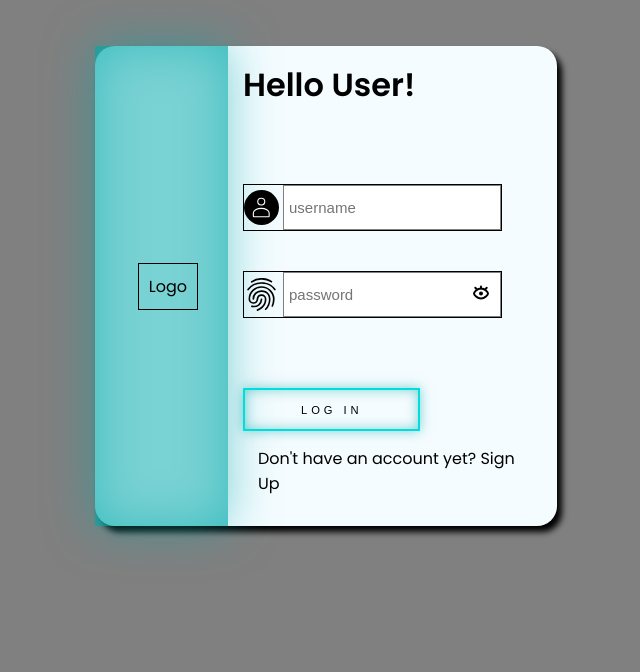
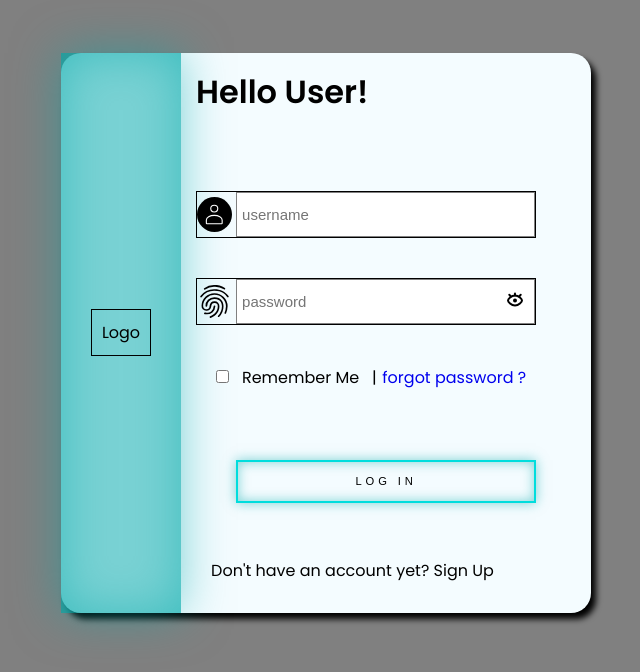
Before and after one commit to Gosia-Magdzik/login-form, a React (Create React App) app: page / in a window 1280 px wide. Shown: the top 672 px of the page, without its empty margins (314-954 px from the left). Built offline with nearby package versions, Linux system fonts and the light colour scheme.

Commit message:
new checkbox

```diff
--- a/src/Components/Login/index.js
+++ b/src/Components/Login/index.js
@@ -1,4 +1,4 @@
-import { Input, InputWrapper, IconWrapper, Img, Button, ShowPasswordButton, SignInInfo, Wrapper, Part1, Part2 } from "./styled";
+import { Input, InputWrapper, IconWrapper, Img, Button, ShowPasswordButton, SignInInfo, Wrapper, Part1, Part2, ForgotLink, LabelWrapper } from "./styled";
 import fingerprint from "../Images/fingerprint.svg"
 import avatar from "../Images/avatar.svg"
 import { useState } from "react";
@@ -28,6 +28,10 @@ export const Login = () => {
                             <img src={showPassword ? eyeClose : eyeOpen} alt="Toggle Password Visibility"/>
                         </ShowPasswordButton>
                     </IconWrapper>
+                    <LabelWrapper>
+                        <label><input type="checkbox" /> &nbsp; Remember Me &nbsp; |</label>
+                        <ForgotLink href="#">forgot password ?</ForgotLink>
+                    </LabelWrapper>
                 </InputWrapper>
             </Part1>
             <Part2>
--- a/src/Components/Login/styled.js
+++ b/src/Components/Login/styled.js
@@ -40,10 +40,12 @@ export const Button = styled.button`
 	transition: background-color 0.3s, box-shadow 0.3s, color 0.3s;
     box-shadow: inset 0 0 1em rgba(0,170,170,0.5), 0 0 1em rgba(0,170,170,0.5);
 	border: #0dd solid 2px;
-    margin-right: 40px;
+    margin: 40px;
+    width: 300px;
 
 
     &:hover {
+        filter: brightness(1.05);
         transform: scale(1.1);
         transition: transform 0.3s ease;
         background-color: #0dd;
@@ -86,3 +88,14 @@ export const Part1 = styled.div`
 export const Part2 = styled.div`
     margin: 15px;
 `;
+
+export const ForgotLink = styled.a`
+    text-decoration: none;
+`;
+
+export const LabelWrapper = styled.div`
+    display: flex;
+    flex-direction: row;
+    justify-content: space-between;
+    margin: 0px 10px 0px 20px;
+`;
```
